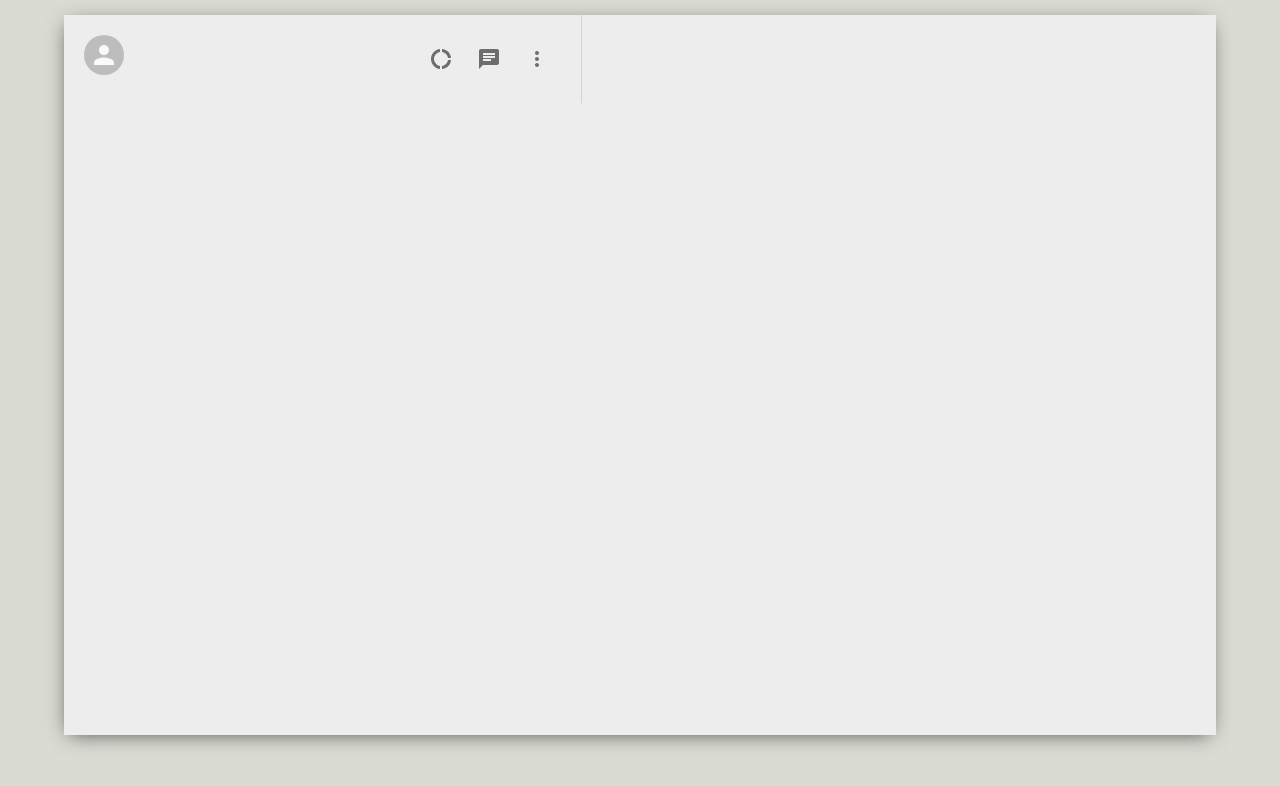
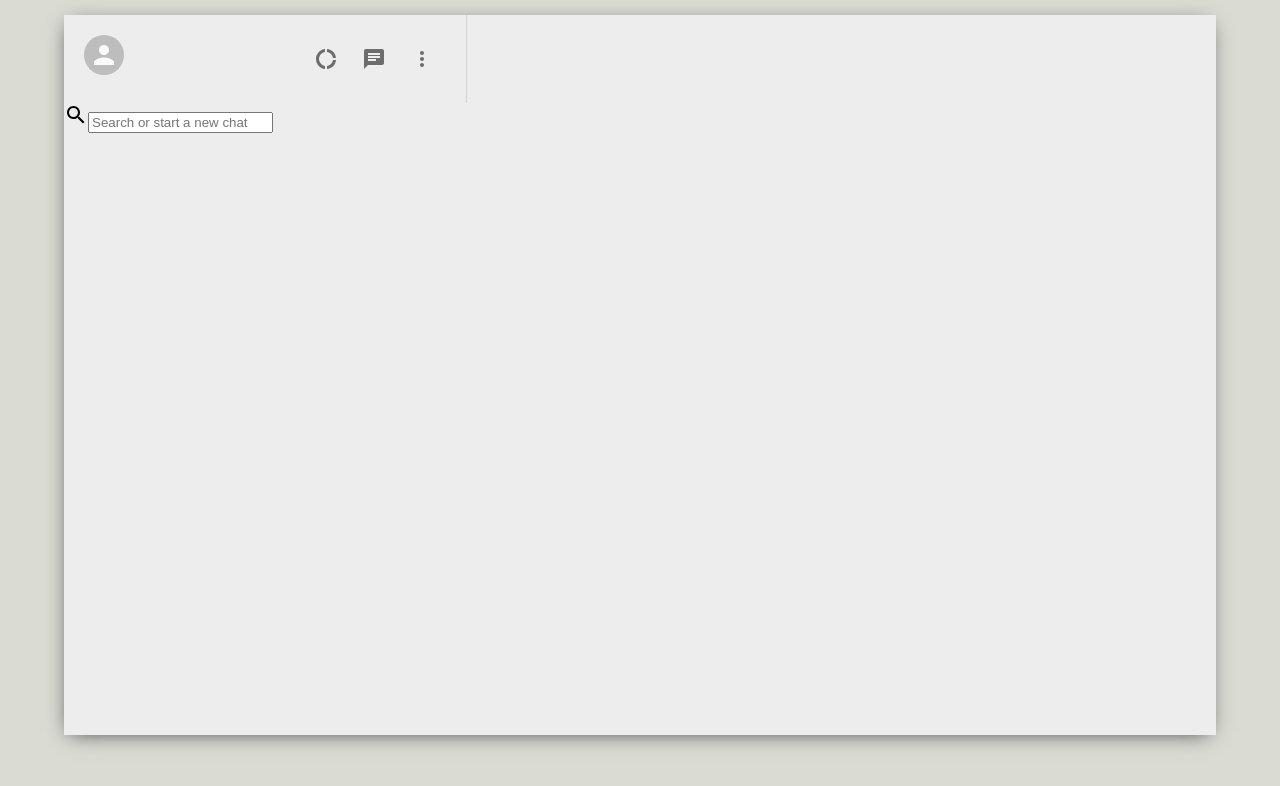
Before and after one commit to Ibtid/whatsapp-clone, a React (Create React App) app: page / in a window 1280 px wide. Shown: the top 786 px of the page. Built offline with nearby package versions, Linux system fonts and the light colour scheme.

Commit message:
add search icon and a input

```diff
--- a/src/Sidebar.css
+++ b/src/Sidebar.css
@@ -1,5 +1,5 @@
 .sidebar {
-  flex: 0.45;
+  flex: 0.35;
 }
 
 .sidebar__header {
--- a/src/Sidebar.js
+++ b/src/Sidebar.js
@@ -4,6 +4,7 @@ import ChatIcon from "@material-ui/icons/Chat"
 import MoreVertIcon from "@material-ui/icons/MoreVert"
 import React from 'react'
 import "./Sidebar.css"
+import { SearchOutlined } from '@material-ui/icons'
 
 const Sidebar = () => {
     return (
@@ -17,7 +18,8 @@ const Sidebar = () => {
                 </div>
             </div>
             <div className="sidebar__search">
-
+                <SearchOutlined/>
+                <input placeholder="Search or start a new chat"/>
             </div>
             <div className="sidebar__chats">
 
```
